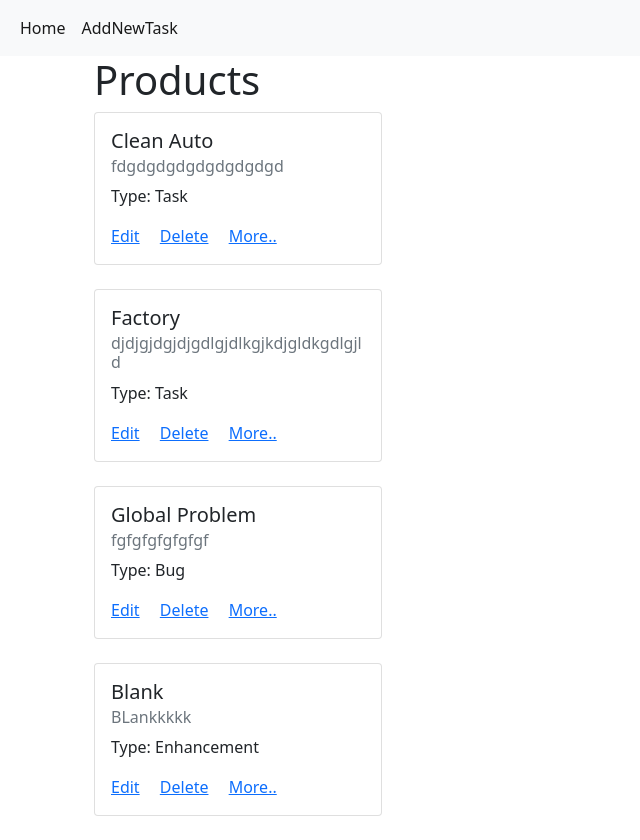
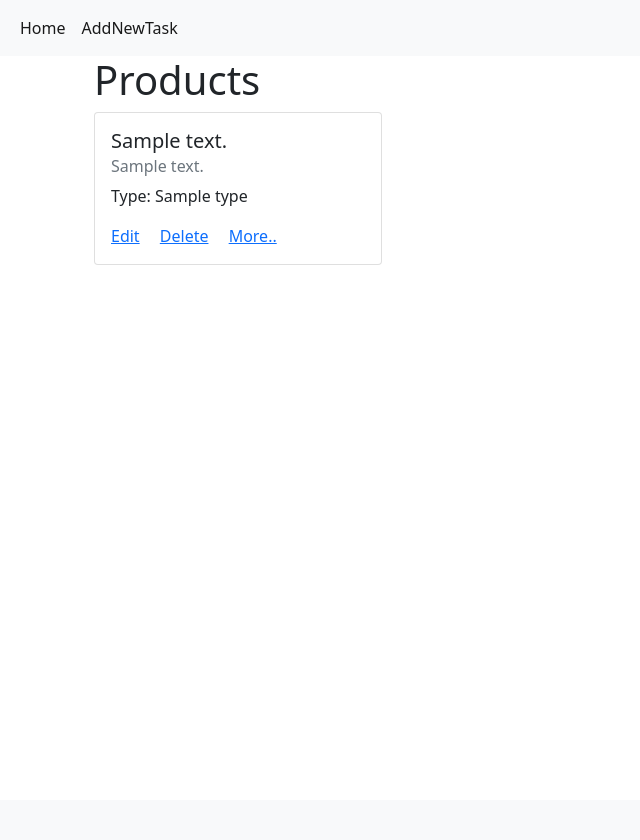
Before and after one commit to Gustaff0/Task, a Django app: page / in a window 1280 px wide. Shown: the whole page, without its empty margins (0-640 px from the left). After the commit the page ends 265 px from the top, so only its background shows below. Run offline with Django 3.2, Linux system fonts and the light colour scheme; data comes from the database, SQL or seed files in the repository; tables that the repository leaves empty hold one stand-in row (values such as "Sample post"); parts of the project's set-up code (start-up, migrations or seed data) failed here and were passed over; some libraries are stand-ins or nearby versions.

Commit message:
add ManyToMany and refresh list.html

```diff
--- a/home/webapp/admin.py
+++ b/home/webapp/admin.py
@@ -8,7 +8,7 @@ class TaskAdmin(admin.ModelAdmin):
     list_display = ['id', 'summary', 'description', 'created_at', 'updated_at', 'status']
     list_filter = ['type']
     search_fields = ['summary', 'description']
-    fields = ['id', 'summary', 'description', 'type', 'status', 'created_at', 'updated_at']
+    fields = ['id', 'summary', 'description', 'status', 'created_at', 'updated_at',]
     readonly_fields = ['created_at', 'updated_at', 'id']
 
 
--- a/home/webapp/forms.py
+++ b/home/webapp/forms.py
@@ -6,4 +6,4 @@ class TaskForm(forms.Form):
     summary = forms.CharField(max_length=200, required=True, label='Summary')
     description = forms.CharField(max_length=3000, label='Description', required=False, widget=widgets.Textarea)
     status = forms.ModelChoiceField(queryset=Status.objects.all())
-    type = forms.ModelChoiceField(queryset=Type.objects.all())
+    type = forms.ModelMultipleChoiceField(queryset=Type.objects.all())
--- a/home/webapp/models.py
+++ b/home/webapp/models.py
@@ -35,7 +35,7 @@ class Task(TimeBase):
     summary = models.CharField(max_length=300, null=False, blank=False)
     description = models.TextField(max_length=3000, null=True, blank=True)
     status = models.ForeignKey('webapp.Status', on_delete=models.CASCADE, related_name='status', verbose_name='Статус')
-    type = models.ForeignKey('webapp.Type', on_delete=models.CASCADE, related_name='types', verbose_name='Тип')
+    type = models.ManyToManyField('webapp.Type', related_name='tasks', through='webapp.TaskType', through_fields=('task', 'type'))
 
     class Meta:
         db_table = 'Task'
@@ -44,3 +44,12 @@ class Task(TimeBase):
 
     def __str__(self):
         return f'{self.id}. {self.summary}: {self.description}'
+
+
+
+class TaskType(models.Model):
+    task = models.ForeignKey('webapp.Task', related_name='task_type', on_delete=models.CASCADE, verbose_name='Задача')
+    type = models.ForeignKey('webapp.Type', related_name='type_task', on_delete=models.CASCADE, verbose_name='Тег')
+
+    def __str__(self):
+        return "{} | {}".format(self.task, self.type)
--- a/home/webapp/templates/list.html
+++ b/home/webapp/templates/list.html
@@ -26,7 +26,7 @@
             <div class="card-body">
                 <h5 class="card-title">{{ task.summary }}</h5>
                 <h6 class="card-subtitle mb-2 text-muted">{{ task.description }}</h6>
-                <p class="card-text">Type: {{ task.type }}</p>
+                <p class="card-text">Type: {% for type in task.type.all %}{{ type.name }}{% if not forloop.last %}, {% endif %}{% endfor %}</p>
                 <a href="{% url 'edit' task.pk %}" class="card-link">Edit</a>
                 <a href="{% url 'delete' task.pk %}" class="card-link">Delete</a>
                 <a href="{% url 'view' task.pk %}" class="card-link">More..</a>
--- a/home/webapp/views.py
+++ b/home/webapp/views.py
@@ -20,16 +20,16 @@ class Create_task(View):
     def post(self, request, *args, **kwargs):
         form = TaskForm(data=request.POST)
         if form.is_valid():
-            # summary = form.cleaned_data.get('summary')
-            # description = form.cleaned_data.get("description")
-            # status = form.cleaned_data.get('status')
-            # type = form.cleaned_data.get('type')
-            Task.objects.create(**form.cleaned_data
-                # summary=summary,
-                # description=description,
-                # status=status,
-                # type=type
+            summary = form.cleaned_data.get('summary')
+            description = form.cleaned_data.get("description")
+            status = form.cleaned_data.get('status')
+            type = form.cleaned_data.get('type')
+            task = Task.objects.create(
+                summary=summary,
+                description=description,
+                status=status
             )
+            task.type.set(type)
             return redirect('home')
         else:
             return render(request, 'create.html', {'form': form})
```
Also changed, not shown: home/webapp/migrations/0003_auto_20210315_0832.py (added).
